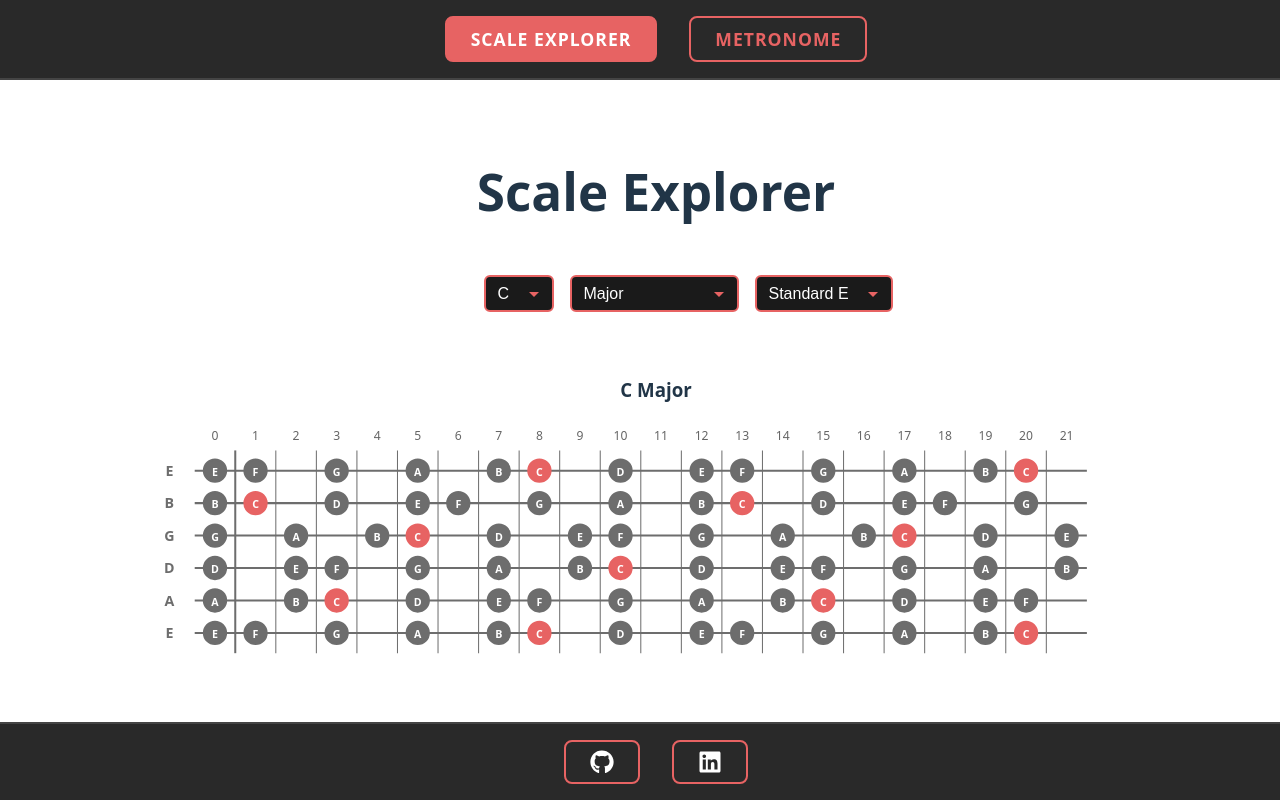
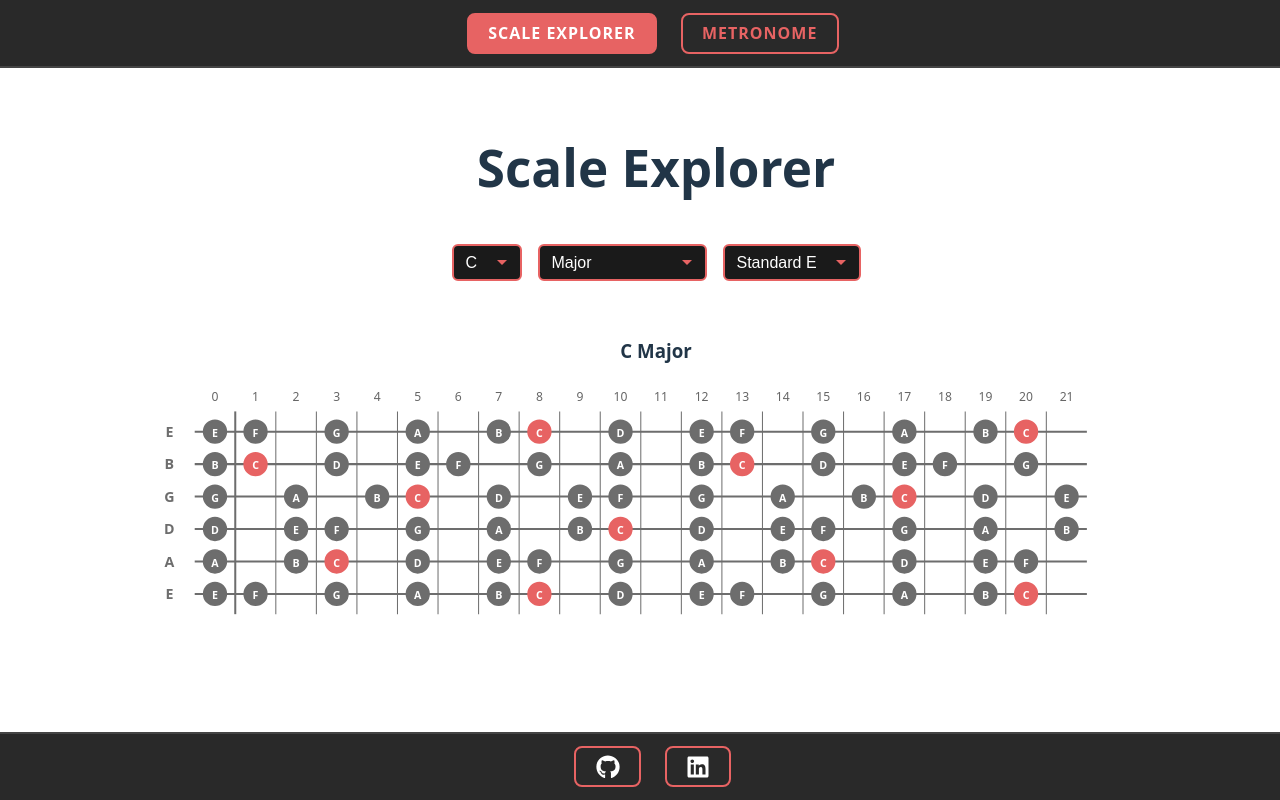
Before and after one commit to felipecamejo/GuitarWeb, a React (Vite) app: page /scale in a window 1280 px wide. Built offline with nearby package versions, Linux system fonts and the light colour scheme; the HTML template or start-up script is replaced by a standard one.

Commit message:
arreglo de imagen

```diff
--- a/src/App.css
+++ b/src/App.css
@@ -36,15 +36,15 @@
 }
 
 .card {
-  padding: 2em;
+  padding: 1.5em;
   display: flex;
   flex-wrap: wrap;
   gap: 1rem;
   align-items: center;
   justify-content: center;
   width: 100%;
-  max-width: 1200px;
-  margin: 0 auto 2rem;
+  max-width: 1000px;
+  margin: 0 auto 1.5rem;
 }
 
 @media (max-width: 768px) {
@@ -81,8 +81,8 @@
   display: flex;
   justify-content: center;
   align-items: center;
-  gap: 2rem;
-  padding: 1rem;
+  gap: 1.5rem;
+  padding: 0.8rem;
   background: rgba(30, 30, 30, 0.95);
   border-top: 2px solid #444;
   margin-top: auto;
@@ -103,7 +103,7 @@
   display: inline-flex;
   align-items: center;
   justify-content: center;
-  padding: 0.5rem 1.5rem;
+  padding: 0.4rem 1.2rem;
   background-color: transparent;
   color: #e76363;
   text-decoration: none;
@@ -111,7 +111,7 @@
   font-weight: 600;
   transition: all 0.3s ease;
   border: 2px solid #e76363;
-  font-size: 1.1rem;
+  font-size: 1rem;
   text-transform: uppercase;
   letter-spacing: 1px;
   white-space: nowrap;
@@ -220,24 +220,24 @@ label:hover {
   display: flex;
   flex-direction: column;
   align-items: center;
-  padding: 2rem 1rem;
+  padding: 1.5rem 1rem;
 }
 
 .metronome-container {
   background: #1a1a1a;
   border: 2px solid #444;
   border-radius: 12px;
-  padding: 2rem;
+  padding: 1.5rem;
   margin: 0 auto;
   width: 100%;
-  max-width: min(500px, 90vw);
+  max-width: min(420px, 90vw);
   box-shadow: 0 4px 12px rgba(0, 0, 0, 0.5);
 }
 
 @media (max-width: 767px) {
   .metronome-container {
     max-width: calc(100vw - 1rem);
-    padding: 1.8rem;
+    padding: 1.3rem;
   }
 
   .main-content {
@@ -272,7 +272,7 @@ label:hover {
 
 @media (max-width: 768px) {
   .value {
-    font-size: 2.5rem;
+    font-size: 2.2rem;
   }
 }
 @media (max-width: 480px) {
@@ -293,7 +293,7 @@ label:hover {
 }
 
 .value {
-  font-size: 3rem;
+  font-size: 2.5rem;
   font-weight: bold;
   color: #e76363;
   display: block;
@@ -302,13 +302,13 @@ label:hover {
 
 @media (max-width: 767px) {
   .value {
-    font-size: 2.7rem;
+    font-size: 2.2rem;
   }
 }
 
 @media (max-width: 480px) {
   .value {
-    font-size: 2.2rem;
+    font-size: 1.8rem;
   }
 
   .display {
@@ -453,8 +453,8 @@ label:hover {
 
 .metronome-btn {
   width: 100%;
-  padding: 0.8rem;
-  font-size: 1.1rem;
+  padding: 0.6rem;
+  font-size: 1rem;
   font-weight: bold;
   border: 2px solid #e76363;
   background: transparent;
@@ -468,8 +468,8 @@ label:hover {
 
 @media (max-width: 480px) {
   .metronome-btn {
-    padding: 0.75rem;
-    font-size: 1rem;
+    padding: 0.5rem;
+    font-size: 0.9rem;
     letter-spacing: 0.5px;
   }
 }
@@ -499,11 +499,11 @@ label:hover {
 .main-nav {
   display: flex;
   justify-content: center;
-  gap: 2rem;
-  padding: 1rem;
+  gap: 1.5rem;
+  padding: 0.8rem;
   background: rgba(30, 30, 30, 0.95);
   border-bottom: 2px solid #444;
-  margin-bottom: 1rem;
+  margin-bottom: 0.8rem;
   flex-wrap: wrap;
   width: 100vw;
   margin-left: calc(-50vw + 50%);
@@ -519,9 +519,9 @@ label:hover {
 .nav-link {
   color: #e76363;
   text-decoration: none;
-  font-size: 1.1rem;
+  font-size: 1rem;
   font-weight: 600;
-  padding: 0.5rem 1.5rem;
+  padding: 0.4rem 1.2rem;
   border: 2px solid #e76363;
   border-radius: 8px;
   transition: all 0.3s ease;
```
